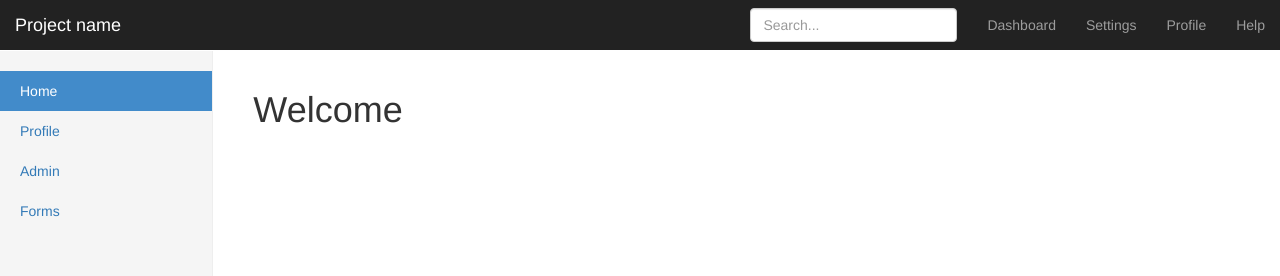
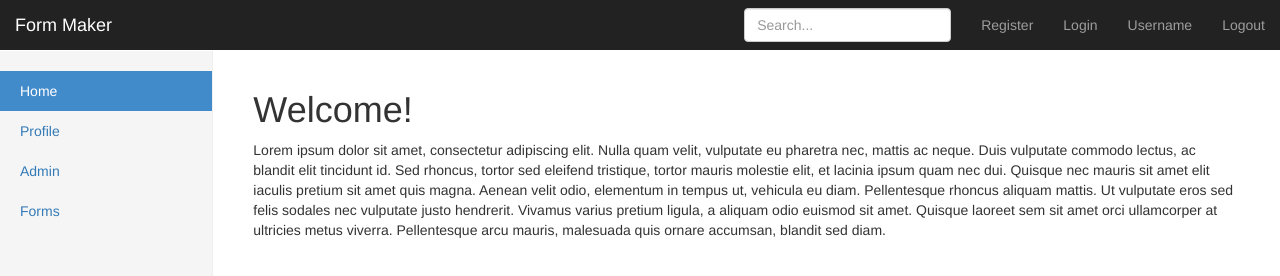
Before and after one commit to chen-bai/WebDevSpring2016, a website: page public/assignment/home.html in a window 1280 px wide. Drawn offline with nearby package versions, Linux system fonts and the light colour scheme.

Commit message:
Added some contents to home page

```diff
--- a/public/assignment/home.html
+++ b/public/assignment/home.html
@@ -30,14 +30,14 @@
                 <span class="icon-bar"></span>
                 <span class="icon-bar"></span>
             </button>
-            <a class="navbar-brand" href="#">Project name</a>
+            <a class="navbar-brand" href="#">Form Maker</a>
         </div>
         <div id="navbar" class="navbar-collapse collapse">
             <ul class="nav navbar-nav navbar-right">
-                <li><a href="#">Dashboard</a></li>
-                <li><a href="#">Settings</a></li>
-                <li><a href="#">Profile</a></li>
-                <li><a href="#">Help</a></li>
+                <li><a href="#">Register</a></li>
+                <li><a href="#">Login</a></li>
+                <li><a href="#">Username</a></li>
+                <li><a href="#">Logout</a></li>
             </ul>
             <form class="navbar-form navbar-right">
                 <input type="text" class="form-control" placeholder="Search...">
@@ -57,7 +57,8 @@
             </ul>
         </div>
         <div class="col-sm-9 col-sm-offset-3 col-md-10 col-md-offset-2 main">
-            <h1>Welcome</h1>
+            <h1>Welcome!</h1>
+            <p>Lorem ipsum dolor sit amet, consectetur adipiscing elit. Nulla quam velit, vulputate eu pharetra nec, mattis ac neque. Duis vulputate commodo lectus, ac blandit elit tincidunt id. Sed rhoncus, tortor sed eleifend tristique, tortor mauris molestie elit, et lacinia ipsum quam nec dui. Quisque nec mauris sit amet elit iaculis pretium sit amet quis magna. Aenean velit odio, elementum in tempus ut, vehicula eu diam. Pellentesque rhoncus aliquam mattis. Ut vulputate eros sed felis sodales nec vulputate justo hendrerit. Vivamus varius pretium ligula, a aliquam odio euismod sit amet. Quisque laoreet sem sit amet orci ullamcorper at ultricies metus viverra. Pellentesque arcu mauris, malesuada quis ornare accumsan, blandit sed diam.</p>
         </div>
     </div>
 </div>
```
Also changed, not shown: public/assignment/admin.html (+4 -4 lines), public/assignment/forms.html (+4 -4 lines), public/assignment/profile.html (+4 -4 lines), public/assignment/register.html (+4 -4 lines).
